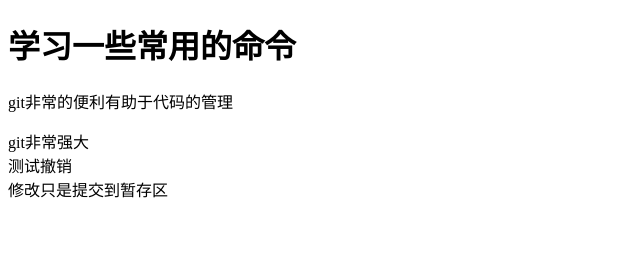
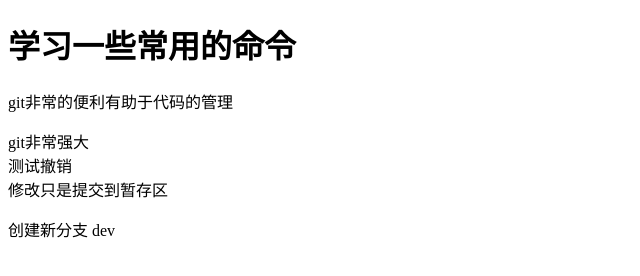
Before and after one commit to xtgcs/learngit, a plain HTML site: page index.html in a window 1280 px wide. Shown: the whole page, without its empty margins (0-640 px from the left). Drawn offline with Linux system fonts and the light colour scheme.

Commit message:
创建新分支dev

```diff
--- a/index.html
+++ b/index.html
@@ -10,5 +10,6 @@
 <span>git非常强大</span>
 <div>测试撤销</div>
 <span>修改只是提交到暂存区</span>
+<p>创建新分支 dev</p>
 </body>
 </html>
```
